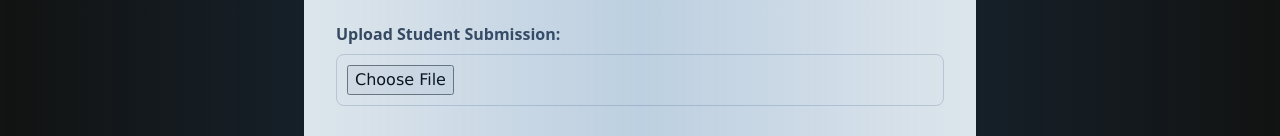
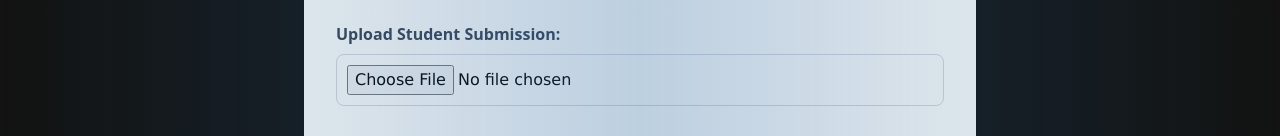
Before and after one commit to b4tan/Intelli, a React (Create React App) app in the folder client/: page /rubric in a window 1280 px wide. Shown: the part 244-380 px from the top of the page. Built offline with nearby package versions, Linux system fonts and the light colour scheme.

Commit message:
app done

```diff
--- a/client/src/rubric.css
+++ b/client/src/rubric.css
@@ -5,7 +5,7 @@ textarea,
 select {
   background-color: transparent;
   border: 1px solid grey-800;
-  color: #FAF9F6;
+  color: grey-800;
   font-family: Geneva, sans-serif;
   font-weight: lighter;
   padding: 10px;
```
